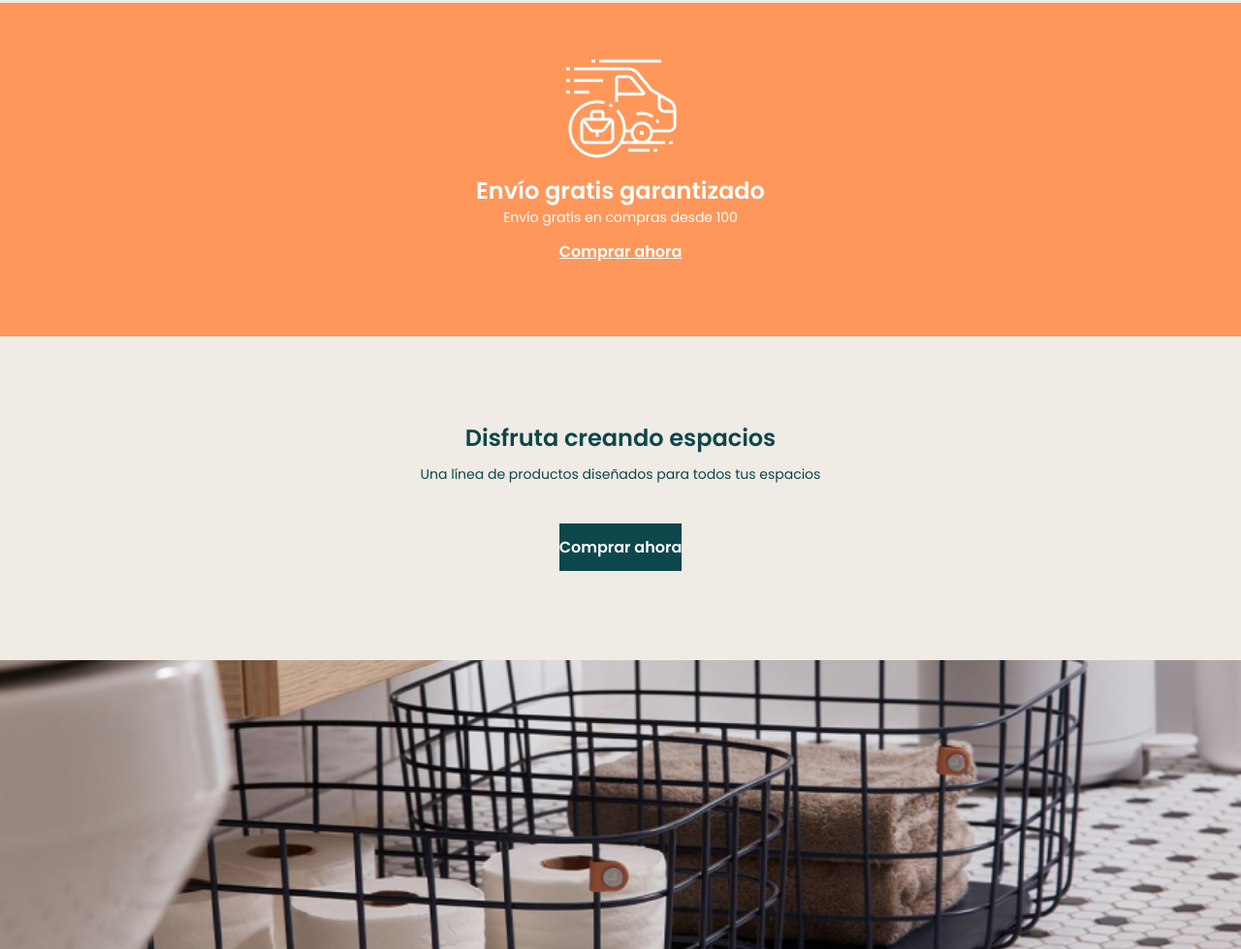
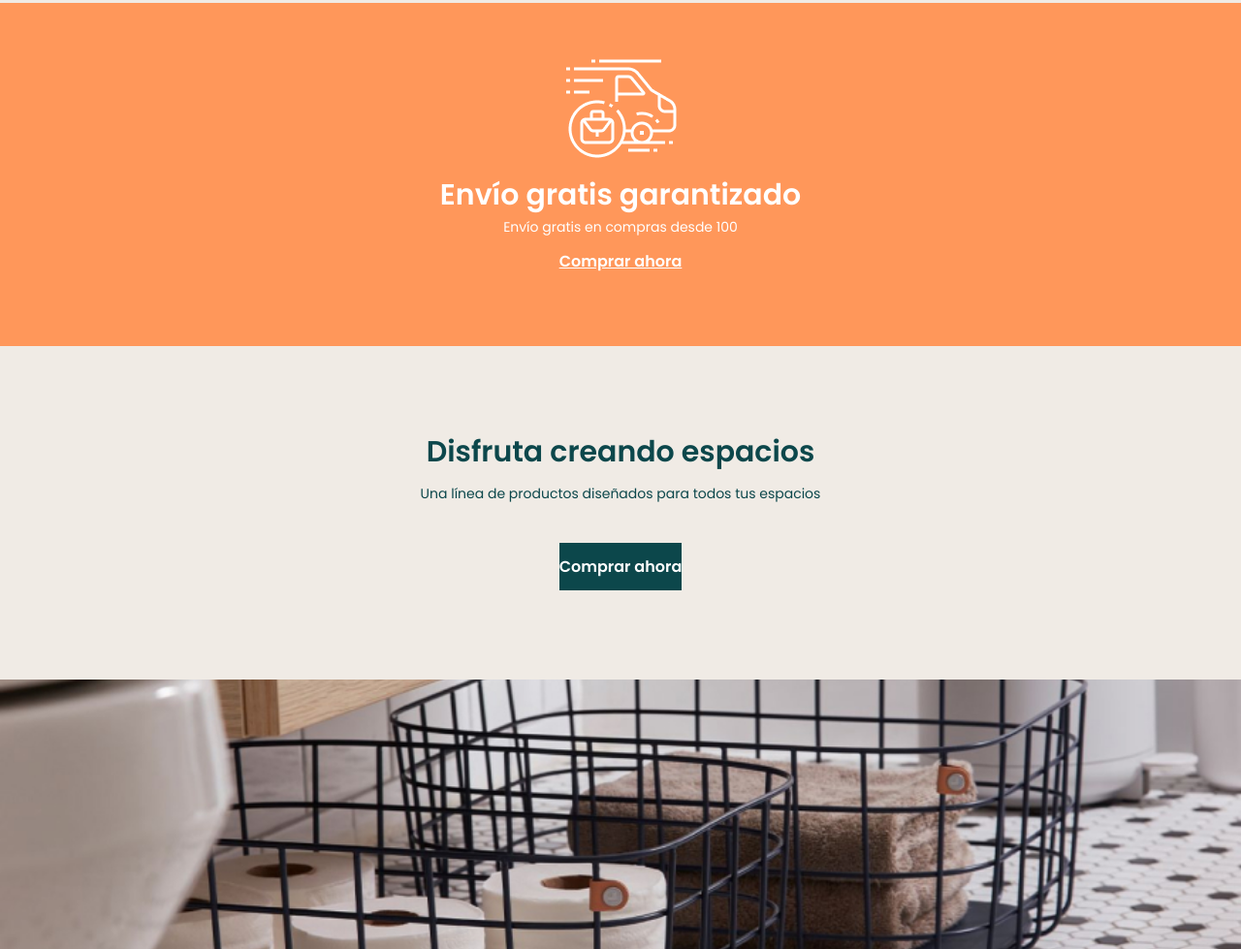
Before and after one commit to Adalab/modulo-1-evaluacion-final-sararunda, a website: page docs/index.html in a window 1280 px wide. Shown: the part 1216-2195 px from the top of the page at 97% size. Drawn offline with nearby package versions, Linux system fonts and the light colour scheme; files that its build step writes are made by us from their sources; files whose address does not match are found by name.

Commit message:
fixed font size

```diff
--- a/src/scss/layout/_section-2.scss
+++ b/src/scss/layout/_section-2.scss
@@ -1,3 +1,6 @@
+// SECTION-2 MOBILE VERSION
+/**/
+/**/
 .section-2 {
   &__article_free {
     display: flex;
@@ -69,3 +72,20 @@
     }
   }
 }
+/**/
+/**/
+// SECTION-2 TABLET VERSION
+@media all and (min-width: 768px) {
+  .section-2 {
+    &__article_free {
+      &__title_free {
+        font-size: 30px;
+      }
+    }
+    &__article_spaces {
+      &__title_spaces {
+        font-size: 30px;
+      }
+    }
+  }
+}
```
